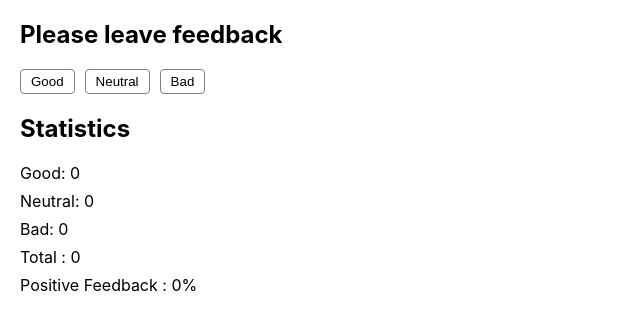
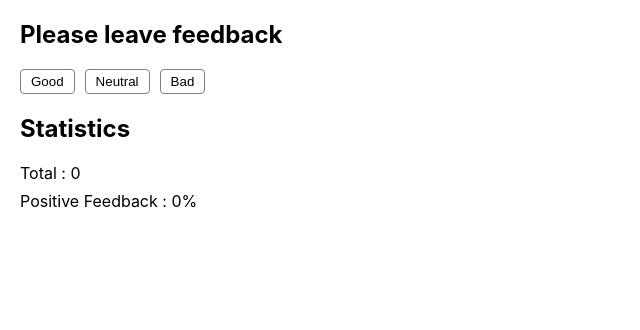
Before and after one commit to LarysaHliieva/goit-react-hw-02-feedback, a React (Create React App) app: page / in a window 1280 px wide. Shown: the top 330 px of the page, without its empty margins (0-640 px from the left). Built offline with nearby package versions, Linux system fonts and the light colour scheme.

Commit message:
created two components

```diff
--- a/src/components/Feedback/Feedback.jsx
+++ b/src/components/Feedback/Feedback.jsx
@@ -1,4 +1,6 @@
 import { Component } from 'react';
+
+import Statistics from 'components/Feedback/Statistics/Statistics';
 
 import css from './Feedback.module.css';
 
@@ -19,6 +21,7 @@ class Feedback extends Component {
     const { good, neutral, bad } = this.state;
     return good + neutral + bad;
   }
+
   countPositiveFeedbackPercentage() {
     const { good } = this.state;
     const total = this.countTotalFeedback();
@@ -44,7 +47,7 @@ class Feedback extends Component {
           ))}
         </div>
 
-        <div>
+        {/* <div>
           <h2 className={css.title}>Statistics</h2>
           <ul>
             {feedbackOptions.map(option => (
@@ -55,10 +58,12 @@ class Feedback extends Component {
           </ul>
           <p className={css.item}>total : {total}</p>
           <p className={css.item}>positive feedback : {positiveFeedback}%</p>
-        </div>
+        </div> */}
+        <Statistics total={total} positivePercentage={positiveFeedback} />
       </div>
     );
   }
 }
 
 export default Feedback;
+// good={} neutral={} bad={}
--- a/src/components/Feedback/Feedback.module.css
+++ b/src/components/Feedback/Feedback.module.css
@@ -27,8 +27,3 @@
 .btn:active {
   background-color: #e6e6e6;
 }
-
-.item {
-  margin-bottom: 8px;
-  text-transform: capitalize;
-}
--- /dev/null
+++ b/src/components/Feedback/Statistics/Statistics.jsx
@@ -0,0 +1,20 @@
+import css from './Statistics.module.css';
+
+const Statistics = ({ good, neutral, bad, total, positivePercentage }) => {
+  return (
+    <div>
+      <h2 className={css.title}>Statistics</h2>
+      {/* <ul>
+        {feedbackOptions.map(option => (
+          <li key={option} className={css.item}>
+            {option}: {this.state[option]}
+          </li>
+        ))}
+      </ul> */}
+      <p className={css.item}>total : {total}</p>
+      <p className={css.item}>positive feedback : {positivePercentage}%</p>
+    </div>
+  );
+};
+
+export default Statistics;
--- /dev/null
+++ b/src/components/Feedback/Statistics/Statistics.module.css
@@ -0,0 +1,8 @@
+.title {
+  margin-bottom: 20px;
+}
+
+.item {
+  margin-bottom: 8px;
+  text-transform: capitalize;
+}
```
Also changed, not shown: src/components/Feedback/FeedbackOptions/FeedbackOptions.jsx (added), src/components/Feedback/FeedbackOptions/FeedbackOptions.module.css (added).
